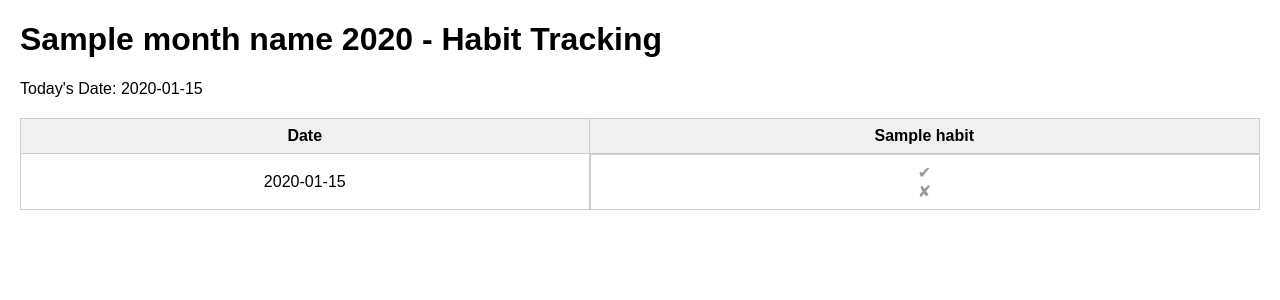
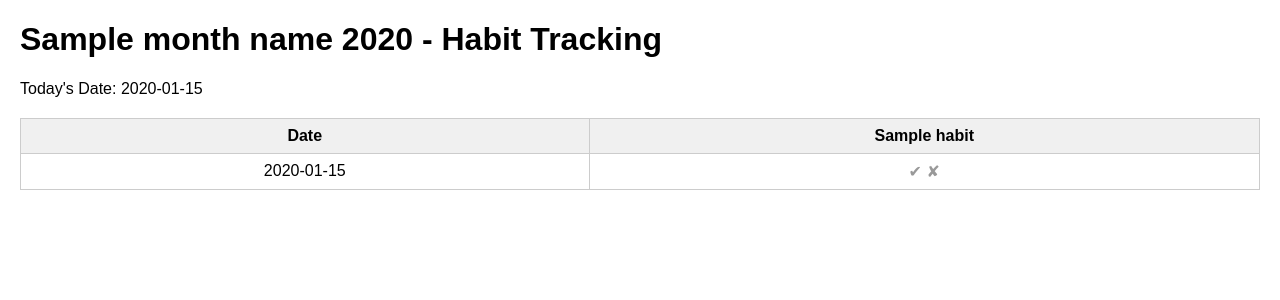
Before and after one commit to DomBurke23/Python_HabitTracker, a Flask app: template templates/calendar.html in a window 1280 px wide. Shown: the part 58-358 px from the top of the page. Run offline with Flask 3, Linux system fonts and the light colour scheme; the template is opened without the code that fills it: most values are stand-ins (such as "Sample title", 1, 10 or a date in 2020).

Commit message:
Requirement 2 Fix

```diff
--- a/templates/base.html
+++ b/templates/base.html
@@ -32,11 +32,11 @@
         .calendar-table th {
             background-color: #f0f0f0;
         }
-        .habit-cell {
+        /* .habit-cell {
             display: flex;
             flex-direction: column;
             align-items: center;
-        }
+        } */
         .status-button {
             background: none;
             border: none;
--- a/templates/calendar.html
+++ b/templates/calendar.html
@@ -27,11 +27,11 @@
                 <td class="habit-cell">
                     {% if day <= today %}
                         {% set date_str = day.strftime('%Y-%m-%d') %}
-                        {# DEBUGGING OUTPUT #}
+                        <!-- {# DEBUGGING OUTPUT #}
                         <p>Habit: {{ habit }}</p>
-                        <!-- <p>Tracking Data: {{ habit_tracking.get(habit) }}</p> -->
-                        <!-- <p>Status for {{ date_str }}: {{ habit_tracking.get(habit, {}).get(date_str) }}</p> -->
-                        {# END DEBUGGING OUTPUT #}
+                        <p>Tracking Data: {{ habit_tracking.get(habit) }}</p>
+                        <p>Status for {{ date_str }}: {{ habit_tracking.get(habit, {}).get(date_str) }}</p>
+                        {# END DEBUGGING OUTPUT #} -->
                         <form method="POST">
                             <input type="hidden" name="habit_name" value="{{ habit }}">
                             <input type="hidden" name="date" value="{{ date_str }}">
@@ -43,8 +43,10 @@
                             </button>
                         </form>
                     {% else %}
+                    <div>
                         <span class="future-day">&#10004;</span>
                         <span class="future-day">&#10008;</span>
+                    </div>
                     {% endif %}
                 </td>
                 {% endfor %}
```
